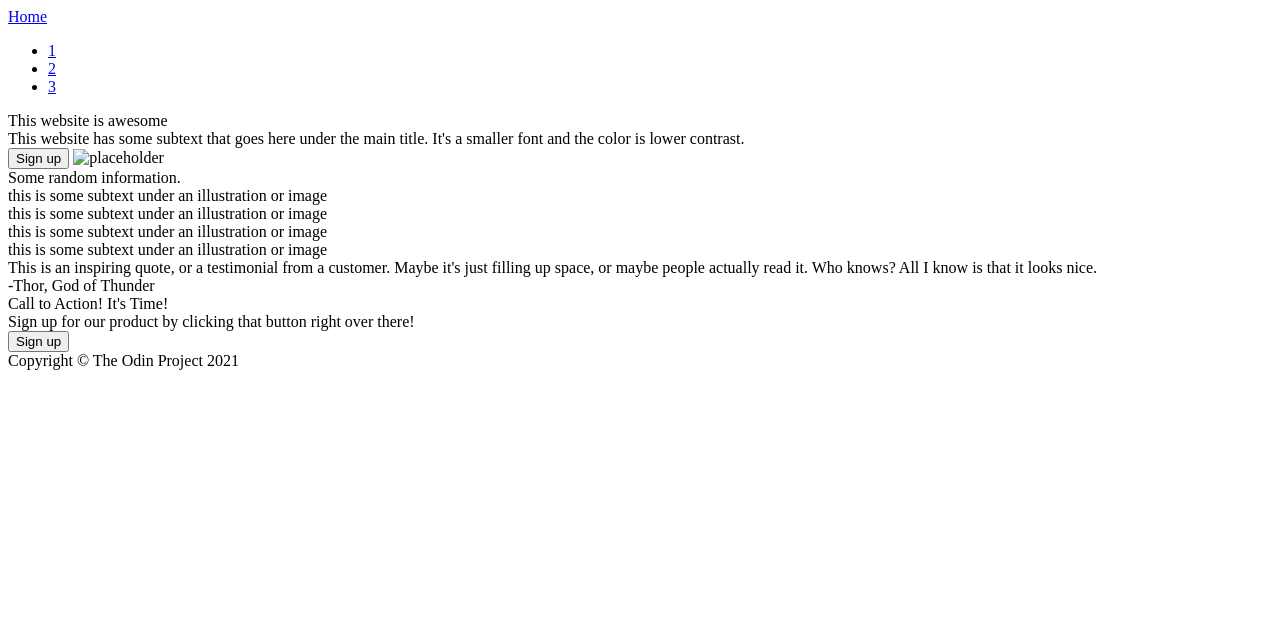
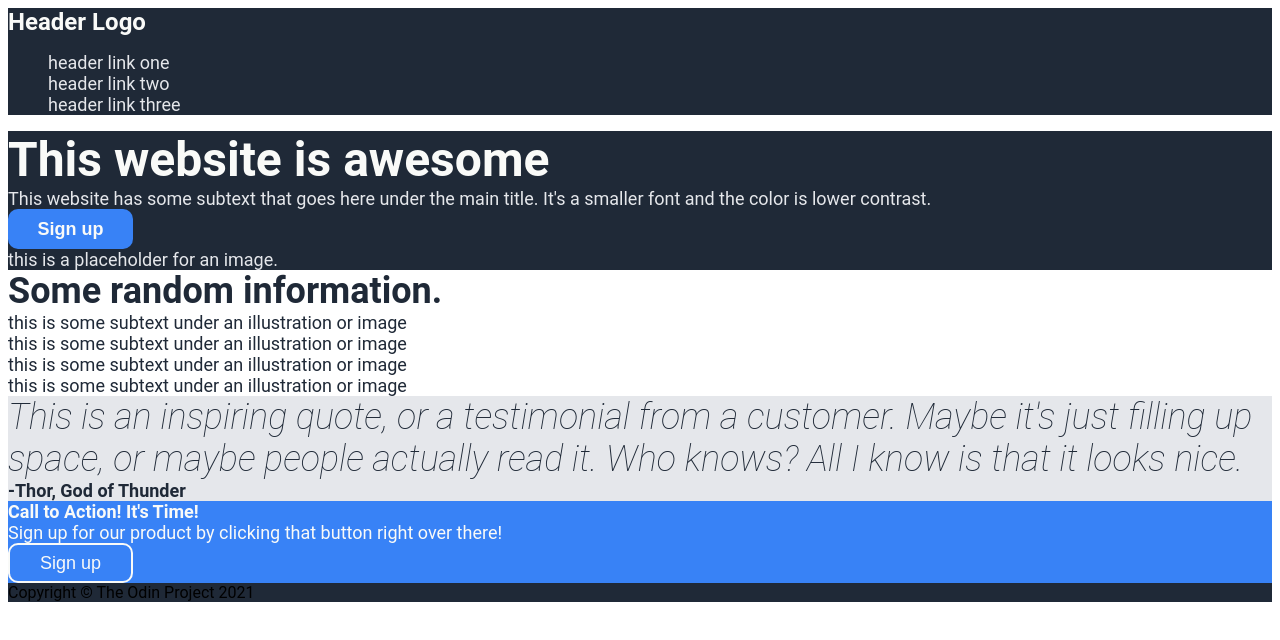
Before and after one commit to Corlej/Landing-Page, a plain HTML site: page Landing-Page.html in a window 1280 px wide. Drawn offline with Linux system fonts and the light colour scheme.

Commit message:
adjusted htmly slighty, started to add css

```diff
--- a/Landing-Page.css
+++ b/Landing-Page.css
@@ -0,0 +1,111 @@
+body {
+    font-family: 'Roboto', sans-serif;
+}
+
+button {
+    border: 2px solid;
+    background-color: #3882F6;
+    border-radius: 10px;
+    height: 40px;
+    width: 125px;
+}
+
+ul {
+    list-style: none;
+}
+
+a {
+    text-decoration: none;
+    color: #E5E7EB;
+    font-size: 18px;
+}
+
+.header,
+.first,
+.footer {
+    background-color: #1F2937;
+}
+.hero {
+    color:#F9FAF8;
+    font-size: 48px;
+    font-weight: bolder;
+}
+
+.header {
+
+}
+
+.logo {
+    color: #F9FAF8;
+    font-size: 24px;
+    font-weight: bolder;
+}
+
+.headerlink {
+
+}
+
+.headerlink,
+.herosecondary,
+.imageplaceholder {
+    color: #E5E7EB;
+    font-size: 18px;
+}
+
+.button1 {
+    border: none;
+    color: #F9FAF8;
+    font-size: 18px;
+    font-weight: bold;
+}
+
+.second {
+
+}
+
+.information {
+    color: #1F2937;
+    font-size: 36px;
+    font-weight: bolder;
+}
+
+.imagesubtext {
+    color: #1F2937;
+    font-size: 18px;
+}
+
+.third {
+    background-color: #E5E7EB;
+}
+
+.quote {
+    color: #1F2937;
+    font-size: 36px;
+    font-weight:lighter;
+    font-style: italic;
+}
+
+.source {
+    color: #1F2937;
+    font-size: 18px;
+    font-weight: bold;
+}
+
+.fourth {
+    background-color: #3882F6;
+}
+
+.signup,
+.signup-info,
+.button2 {
+    color: #F9FAF8;
+    font-size: 18px;
+}
+
+.signup {
+    font-weight: bold;
+}
+
+.button2 {
+    border-color: #F9FAF8
+}
--- a/Landing-Page.html
+++ b/Landing-Page.html
@@ -9,21 +9,21 @@
 </head>
 <body>
     <div class="header">
-        <a href="home">Home</a>
+        <div class="logo">Header Logo</div>
         <ul>
-            <li><a href="links">1</a></li>
-            <li><a href="links">2</a></li>
-            <li><a href="links">3</a></li>
+            <li><a href="headerlink">header link one</a></li>
+            <li><a href="headerlink">header link two</a></li>
+            <li><a href="headerlink">header link three</a></li>
         </ul>
     </div>
     <div class="first">
-        <div class="awesome">This website is awesome</div>
-        <div class="subtext">This website has some subtext that goes here under the main title. It's a smaller font and the color is lower contrast.</div>
+        <div class="hero">This website is awesome</div>
+        <div class="herosecondary">This website has some subtext that goes here under the main title. It's a smaller font and the color is lower contrast.</div>
         <button class="button1">Sign up</button>
-        <img src="placeholder.jpg" alt="placeholder">
+        <div class="imageplaceholder">this is a placeholder for an image.</div>
     </div>
     <div class="second">
-        <div class="information"></div>Some random information.</div>
+        <div class="information">Some random information.</div>
         <div class="card"></div>
             <div class="imagesubtext">this is some subtext under an illustration or image</div>
         <div class="card"></div>
```
